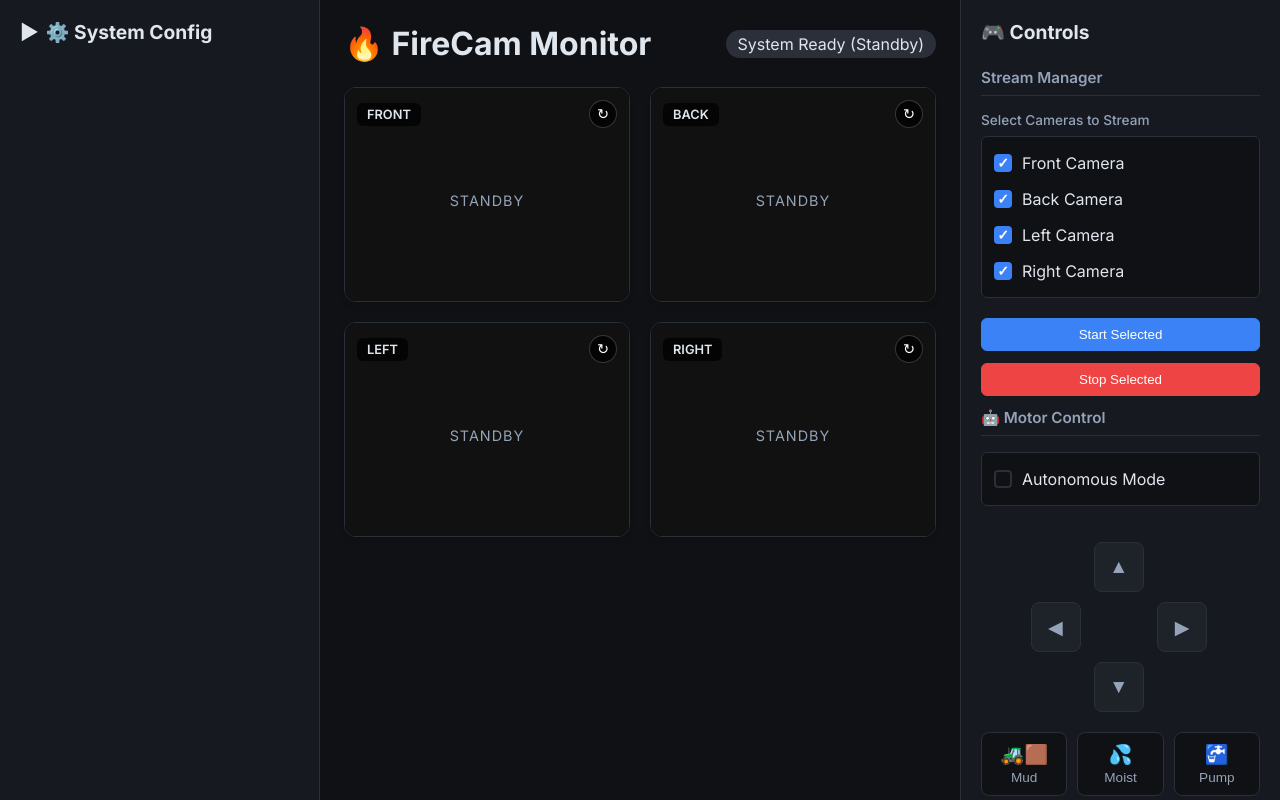
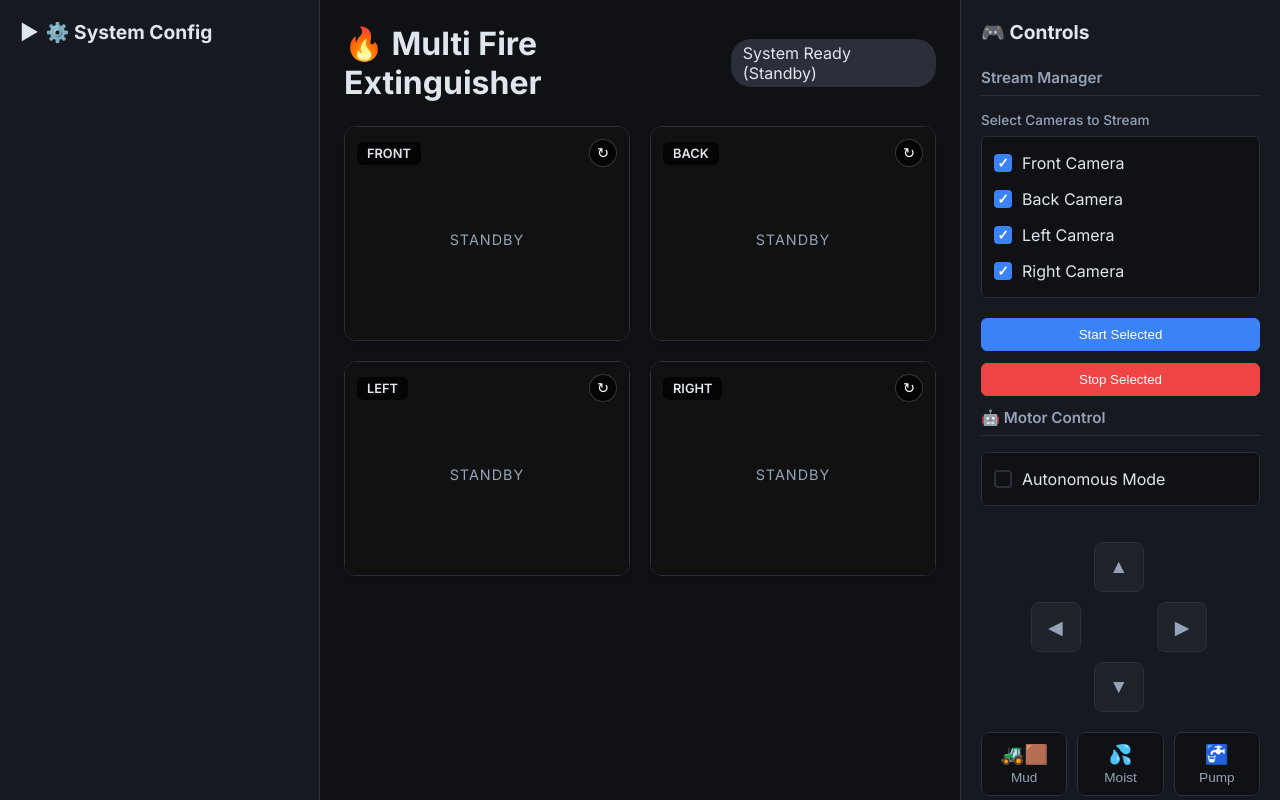
Before and after one commit to divya-elumalai1/multi_fire_extinguisher, a FastAPI app: page / in a window 1280 px wide. Run offline with FastAPI, Linux system fonts and the light colour scheme; data that the repository does not hold is empty; parts of the project's set-up code (start-up, migrations or seed data) failed here and were passed over.

Commit message:
change: template

```diff
--- a/backend/templates/dashboard.html
+++ b/backend/templates/dashboard.html
@@ -529,7 +529,7 @@
     <!-- MAIN CONTENT: GRID -->
     <div class="main-content">
         <div class="header">
-            <h1>🔥 FireCam Monitor</h1>
+            <h1>🔥 Multi Fire Extinguisher </h1>
             <div class="status-badge" style="background:#2a2f3a; padding:4px 12px; border-radius:20px;">
                 System Ready (Standby)
             </div>
```
